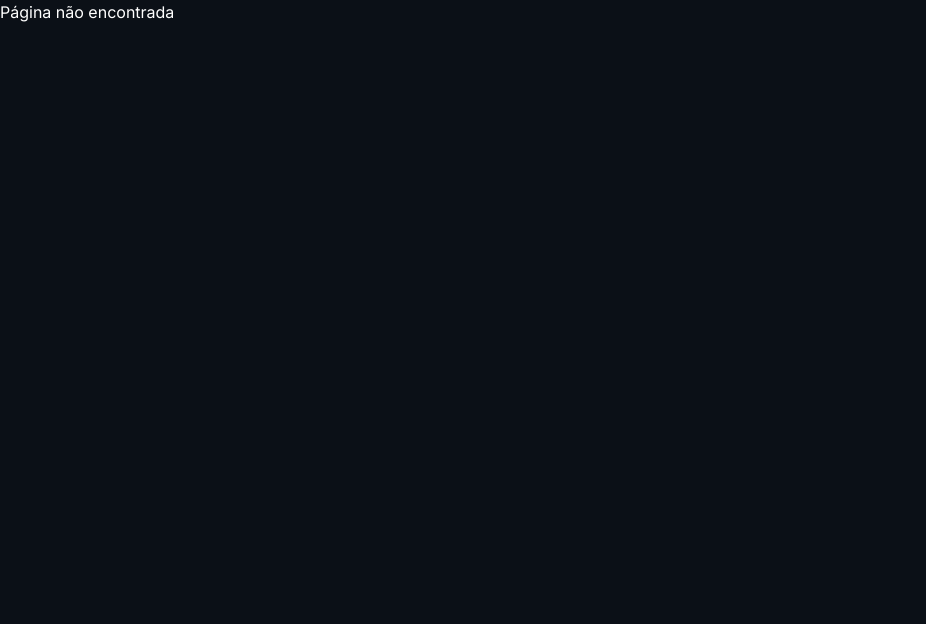
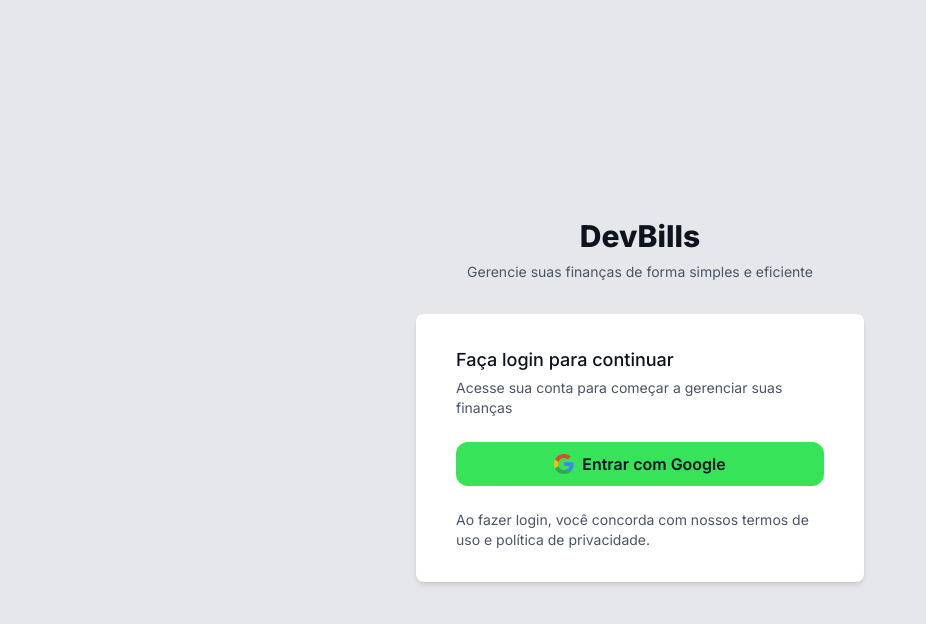
Before and after one commit to victordelunafreire-rgb/DevBills, a React (Vite) app in the folder interface/: page /login in a window 1280 px wide. Shown: the top 624 px of the page, without its empty margins (0-926 px from the left). Built offline with nearby package versions, Linux system fonts and the light colour scheme.

Commit message:
feat: begin to develope the login page

```diff
--- /dev/null
+++ b/interface/src/components/GoogleLoginButton.tsx
@@ -0,0 +1,40 @@
+import Button from './Button';
+
+interface GoogleLoginProps {
+	isLoading: boolean;
+	onClick: () => void;
+}
+
+const GoogleLoginButton = ({ isLoading, onClick }: GoogleLoginProps) => {
+	return (
+		<Button
+			onClick={onClick}
+			isLoading={isLoading}
+			fullWidth
+			className="flex items-center justify-center"
+			type="button"
+		>
+			<svg className="h-5 w-5 mr-2" aria-hidden="true" viewBox="0 0 24 24">
+				<path
+					d="M12.0003 4.75C13.7703 4.75 15.3553 5.36 16.6053 6.45L20.0303 3.02C17.9502 1.15 15.2353 0 12.0003 0C7.31031 0 3.25531 2.69 1.28931 6.61L5.27031 9.7C6.21531 6.86 8.87031 4.75 12.0003 4.75Z"
+					fill="#EA4335"
+				/>
+				<path
+					d="M23.49 12.27C23.49 11.48 23.42 10.73 23.3 10H12V14.51H18.47C18.18 15.99 17.33 17.25 16.07 18.1L19.93 21.19C22.19 19.09 23.49 15.94 23.49 12.27Z"
+					fill="#4285F4"
+				/>
+				<path
+					d="M5.27 14.3C5.02 13.57 4.89 12.8 4.89 12C4.89 11.2 5.03 10.43 5.27 9.7L1.29 6.61C0.471 8.24 0 10.06 0 12C0 13.94 0.471 15.76 1.29 17.39L5.27 14.3Z"
+					fill="#FBBC05"
+				/>
+				<path
+					d="M12.0004 24C15.2404 24 17.9654 22.94 19.9354 21.19L16.0704 18.1C15.0004 18.81 13.6204 19.25 12.0004 19.25C8.8704 19.25 6.2154 17.14 5.2704 14.3L1.2894 17.39C3.2554 21.31 7.3104 24 12.0004 24Z"
+					fill="#34A853"
+				/>
+			</svg>
+			Entrar com Google
+		</Button>
+	);
+};
+
+export default GoogleLoginButton;
--- /dev/null
+++ b/interface/src/pages/Login.tsx
@@ -0,0 +1,40 @@
+import GoogleLoginButton from '../components/GoogleLoginButton';
+
+const Login = () => {
+	return (
+		<div className="min-h-screen flex items-center justify-center bg-gray-200 py-12 px-4 sm:px-6 lg:px-8">
+			<div className="max-w-md w-full space-y-8">
+				<header>
+					<h1 className="text-center text-3xl font-extrabold text-gray-900">
+						DevBills
+					</h1>
+					<p className="mt-2 text-center text-sm text-gray-600">
+						Gerencie suas finanças de forma simples e eficiente
+					</p>
+				</header>
+
+				<main className="mt-8 bg-white py-8 px-4 shadow-md rounded-lg sm:px-10 space-y-6">
+					<section className="mb-6">
+						<h2 className="text-lg font-medium text-gray-900">
+							Faça login para continuar
+						</h2>
+						<p className="mt-1 text-sm text-gray-600">
+							Acesse sua conta para começar a gerenciar suas finanças
+						</p>
+					</section>
+
+					<GoogleLoginButton />
+
+					<footer className="mt-6">
+						<p className="mt-1 text-sm text-gray-600">
+							Ao fazer login, você concorda com nossos termos de uso e política
+							de privacidade.
+						</p>
+					</footer>
+				</main>
+			</div>
+		</div>
+	);
+};
+
+export default Login;
--- a/interface/src/routes/index.tsx
+++ b/interface/src/routes/index.tsx
@@ -1,11 +1,14 @@
 import { BrowserRouter, Route, Routes } from 'react-router';
 import Home from '../pages/Home';
+import Login from '../pages/Login';
 
 const AppRoutes = () => {
 	return (
 		<BrowserRouter>
 			<Routes>
 				<Route path="/" element={<Home />} />
+				<Route path="/login" element={<Login />} />
+
 				<Route path="*" element={<h2>Página não encontrada</h2>} />
 			</Routes>
 		</BrowserRouter>
```
